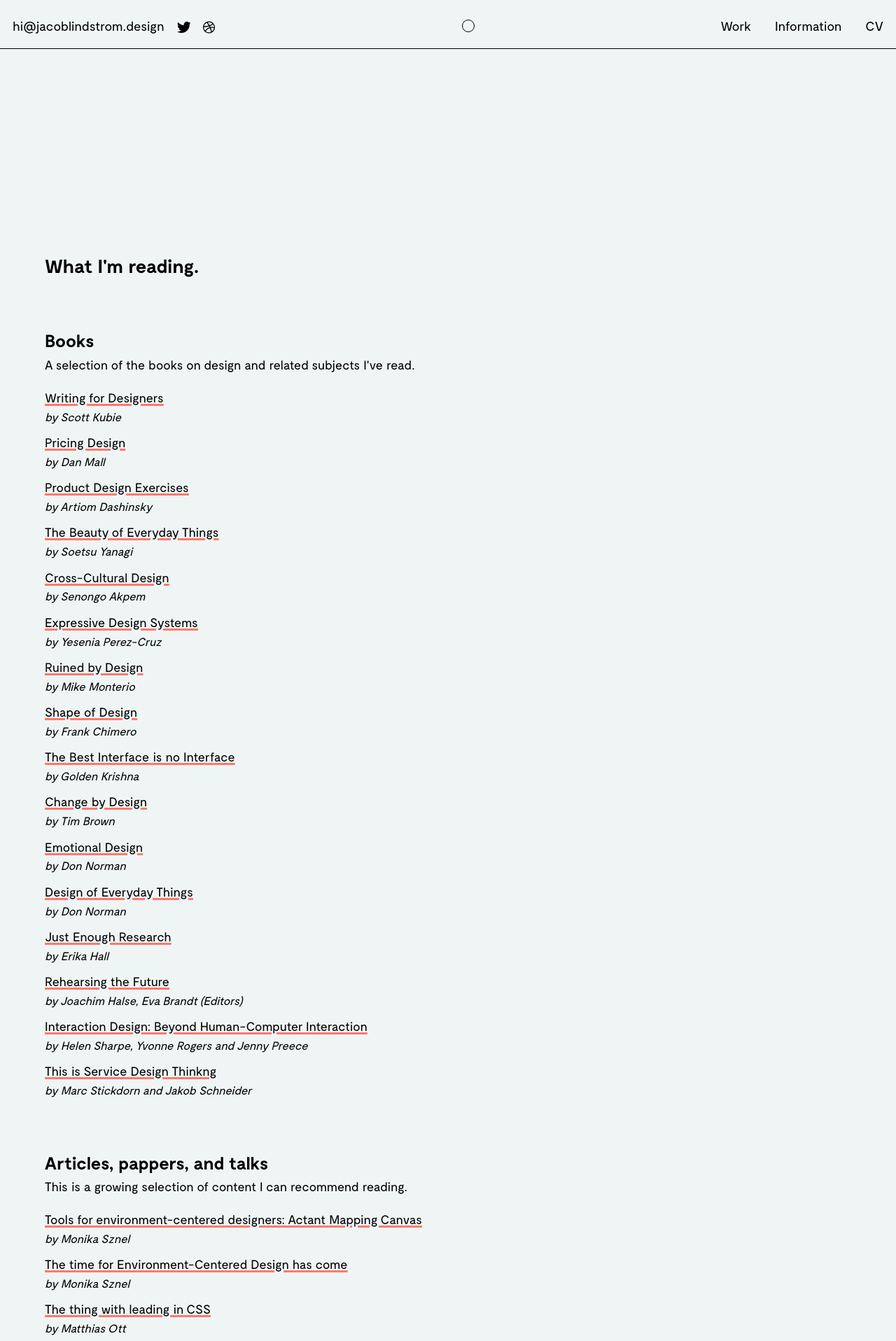
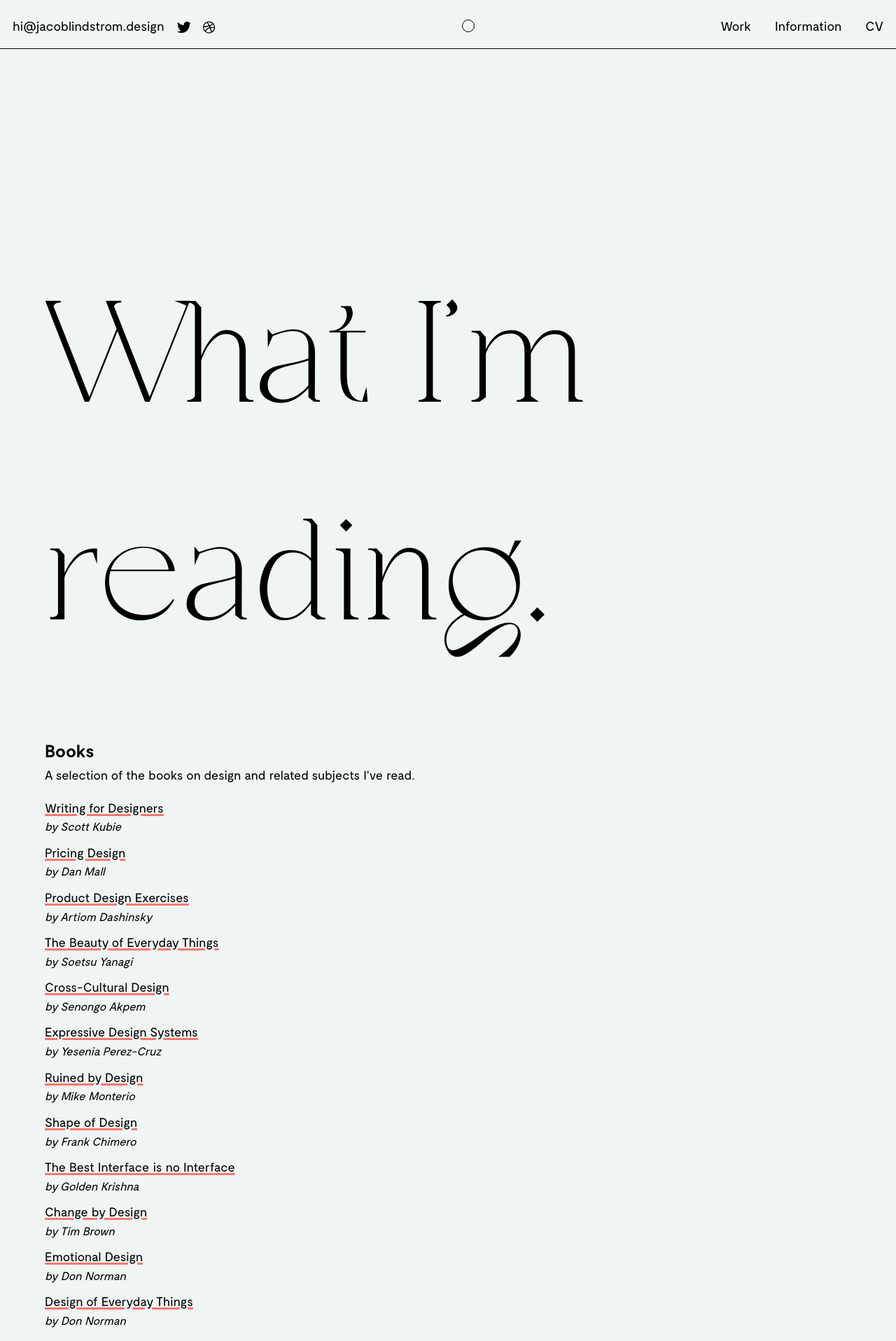
Before and after one commit to jacoblindstrm/jacoblindstrm.github.io, a Jekyll site: the page built from _posts/2020-04-01-what-im-reading.html, in a window 1280 px wide. Shown: the top 1916 px of the page at 70% size. Built offline with Jekyll 4.4.1, drawn with Linux system fonts in a browser that asks for light colours; comment, search, counter and statistics services are not loaded.

Commit message:
Update style.html

```diff
--- a/_includes/style.html
+++ b/_includes/style.html
@@ -148,8 +148,6 @@
         --cursor-position: -1.5rem;
         --cursor-stroke-width: 2px;
     }
-
-
 
     @media (any-pointer: fine) {
         .cursor {
@@ -357,6 +355,20 @@
         line-height: 1.35;
     }
 
+    article > h1 {
+        font-family: var(--font-heading);
+        font-weight: normal;
+        font-size: 18vw;
+        margin: 0;
+        margin-top: clamp(var(--spacing-xl), 20vh, 12rem);
+    }
+
+    @media (min-width: $screen-m) {
+         article > h1 {
+            font-size: 9.1vw;
+        }
+    }
+
     .transition-fade {
        opacity: 1;
        transition: opacity 0.25s ease-in, background-color 0.3s ease-in-out;
```
